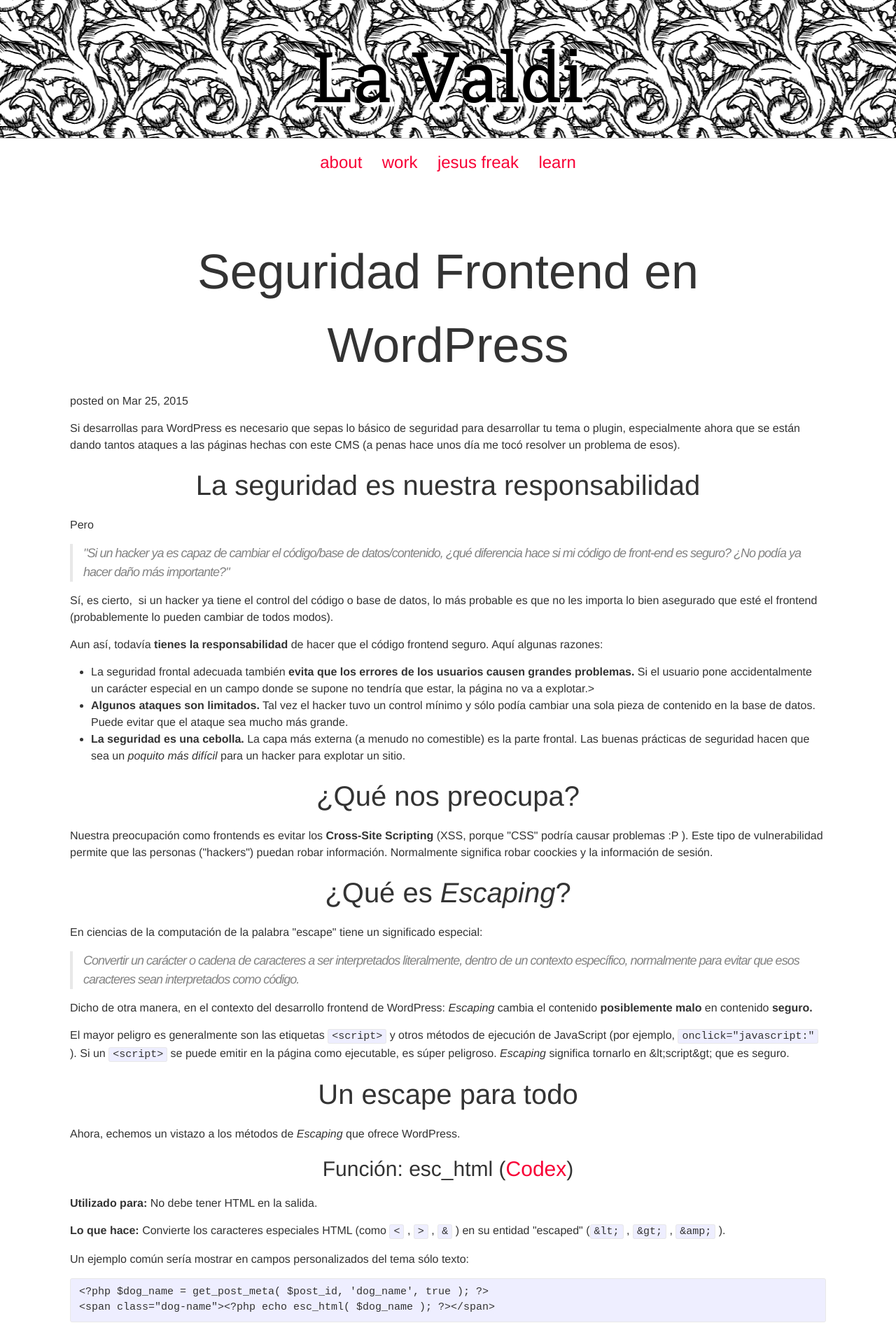
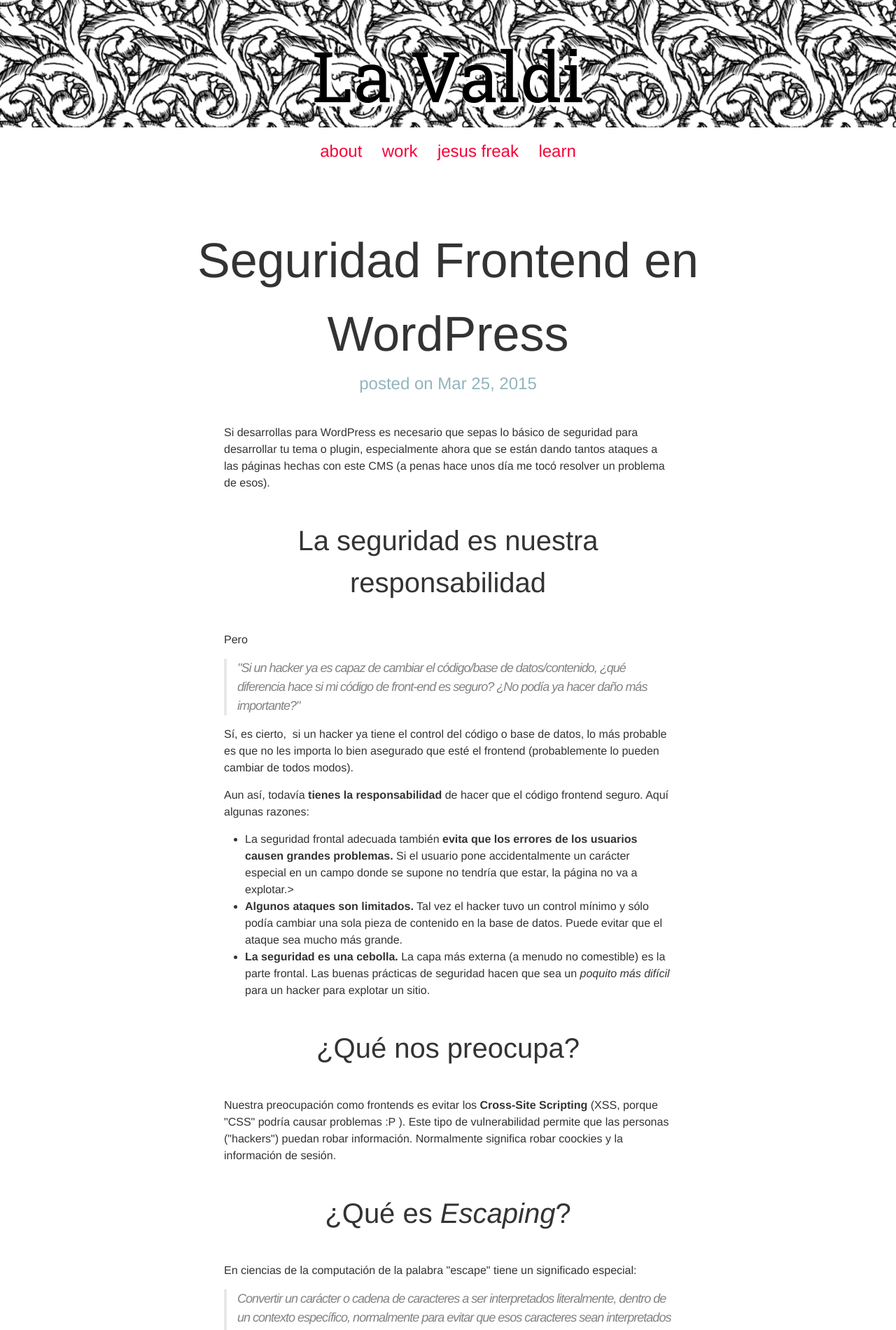
Before and after one commit to lavaldi/lavaldi-1.0, a Jekyll site: the page built from _posts/2015-03-25-seguridad-frontend-en-wordpress.markdown, in a window 1280 px wide. Shown: the top 1900 px of the page at 70% size. Built offline with Jekyll 4.4.1, drawn with Linux system fonts in a browser that asks for light colours; some web fonts are replaced.

Commit message:
change style in layout and components

```diff
--- a/_sass/_layout.scss
+++ b/_sass/_layout.scss
@@ -13,6 +13,10 @@
     display: inline-block;
     margin: 0 0.5em;
     font-size: 1.5em;
+  }
+
+  .active{
+    text-decoration: underline;
   }
 }
 
@@ -34,7 +38,6 @@
 
 .site-header{
   padding: 2em 0 0;
-  border-bottom: 1px solid #ccc;
   background: url('/images/header-bg.png');;
   background-size: 205px 355px;
   background-position: center center;
--- /dev/null
+++ b/_sass/components/_index.scss
@@ -0,0 +1,19 @@
+.text {
+  border-bottom: 1px solid #ccc;
+  margin: 0 auto;
+  max-width: 40rem;
+  padding: 1rem;
+
+  .intro{
+    text-align: center;
+    font-size: 20px;
+  }
+}
+
+.avatar{
+  border-radius: 100%;
+  display: block;
+  margin: 0 auto 4rem;
+  max-width: 225px;
+  width: 100%;
+}
--- a/_sass/components/_post.scss
+++ b/_sass/components/_post.scss
@@ -32,3 +32,28 @@
     }
   }
 }
+
+// SINGLE POST PAGE
+.post-header{
+  text-align: center;
+}
+
+.post-title{
+  margin: 0;
+}
+
+.post-meta{
+  color: $blue-color;
+  font-size: $h4-font-size;
+}
+
+.post-body{
+  width: 90%;
+  max-width: 40em;
+  margin: $h2-font-size auto;
+
+  h1, h2, h3, h4{
+    max-width: 80%;
+    margin: $h2-font-size auto;
+  }
+}
--- /dev/null
+++ b/_sass/components/_work.scss
@@ -0,0 +1,17 @@
+.work-list{
+  @extend %clearfix;
+  padding: 0;
+  list-style: none;
+}
+
+.work{
+  float: left;
+  width: 33.33%;
+  padding: 0 1em;
+  text-align: center;
+}
+
+.work-caption{
+  margin-top: 0.5em;
+  font-size: $h3-font-size;
+}
```
